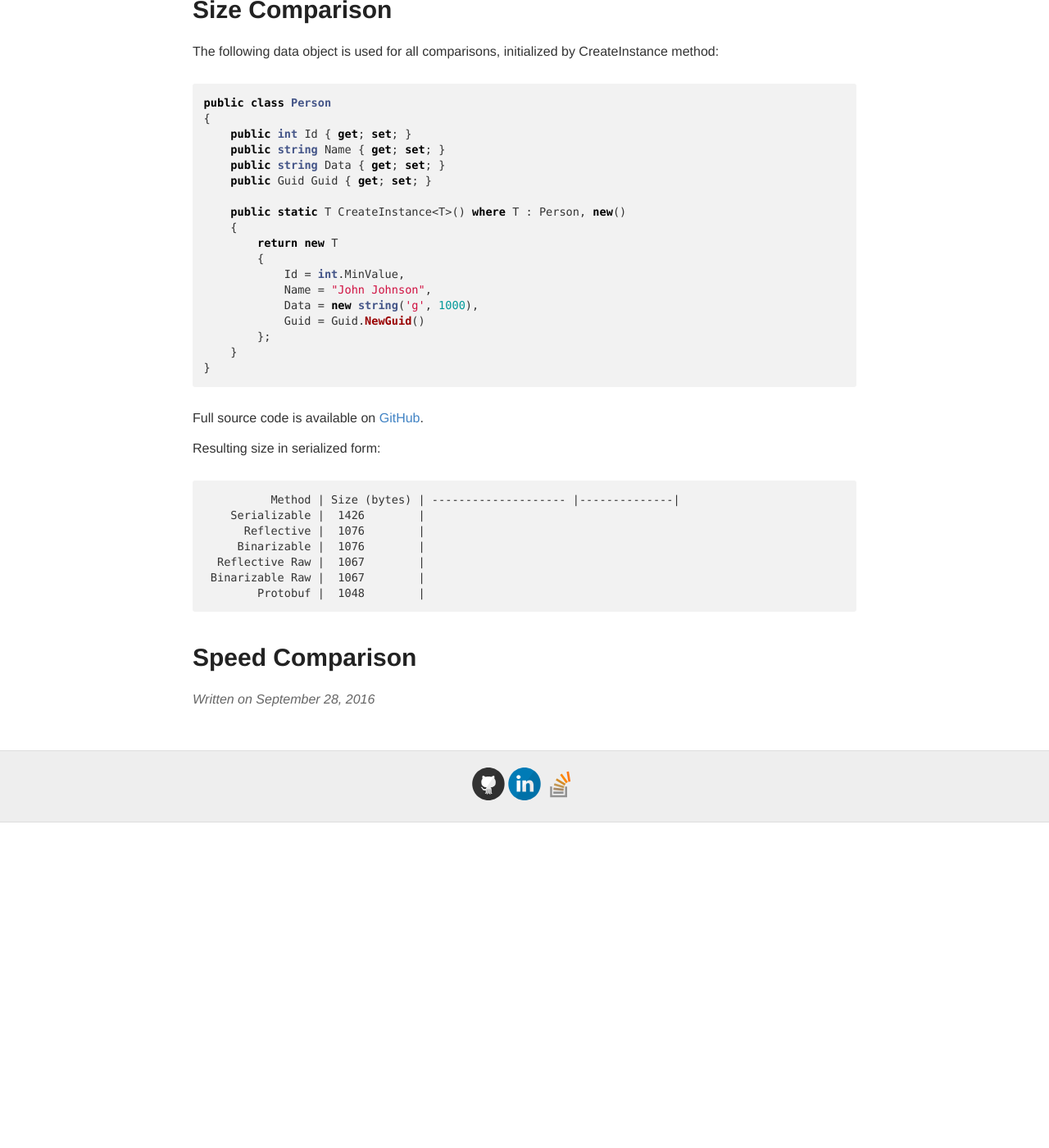
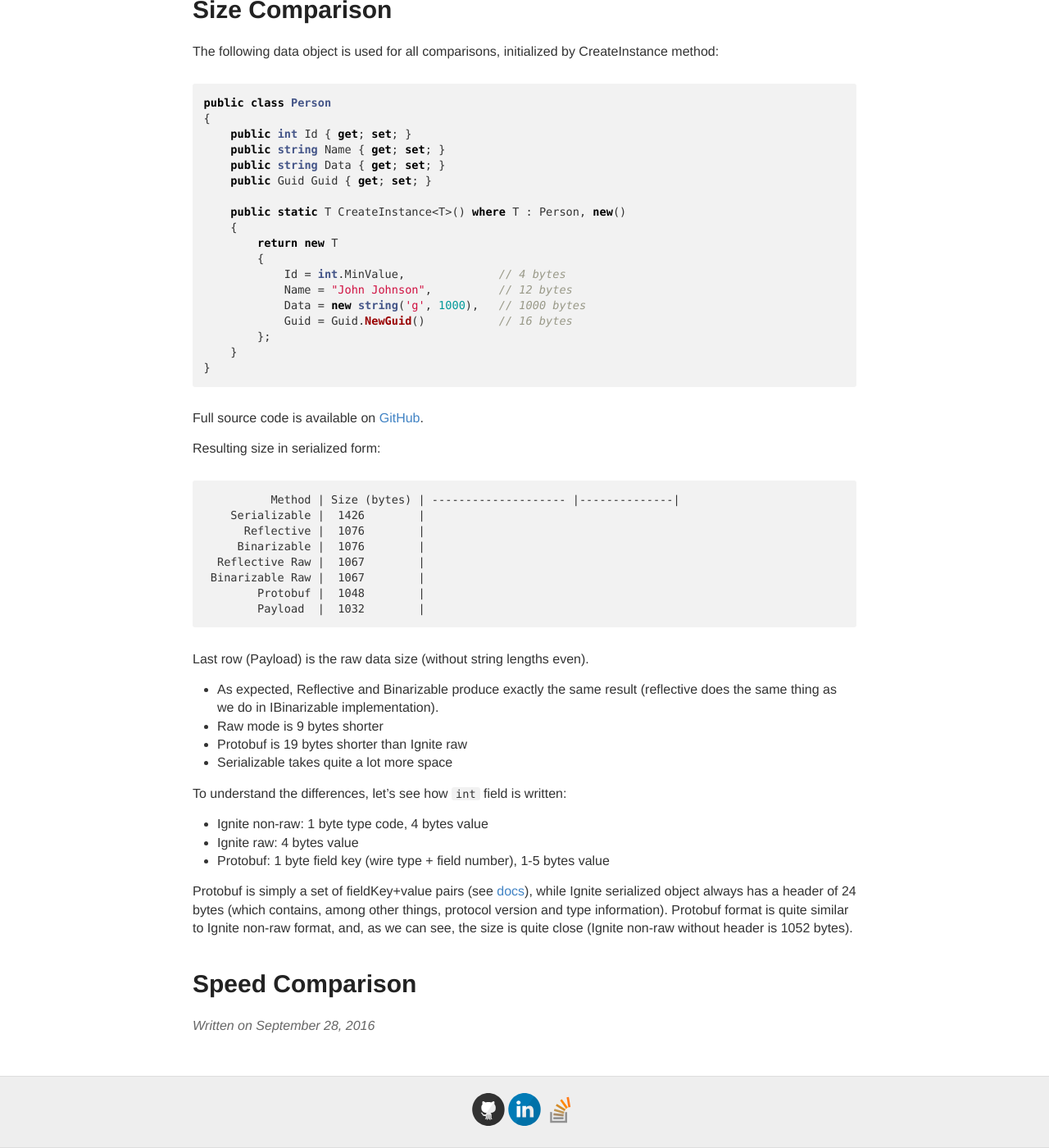
Before and after one commit to ptupitsyn/ptupitsyn.github.io, a Jekyll site: the page built from _posts/2016-09-28-Ignite-Serialization-Performance.md, in a window 1280 px wide and 1400 px high, scrolled down 963 px. Shown: the whole window at 82% size. Built offline with Jekyll 4.4.1, drawn with Linux system fonts in a browser that asks for light colours; comment, search, counter and statistics services are not loaded; before the commit the page ends 1966 px from its top, so only the background shows below that.

Commit message:
size comparison done

```diff
--- a/_posts/2016-09-28-Ignite-Serialization-Performance.md
+++ b/_posts/2016-09-28-Ignite-Serialization-Performance.md
@@ -47,10 +47,10 @@ public class Person
     {
         return new T
         {
-            Id = int.MinValue,
-            Name = "John Johnson",
-            Data = new string('g', 1000),
-            Guid = Guid.NewGuid()
+            Id = int.MinValue,              // 4 bytes
+            Name = "John Johnson",          // 12 bytes
+            Data = new string('g', 1000),   // 1000 bytes
+            Guid = Guid.NewGuid()           // 16 bytes
         };
     }
 }
@@ -68,6 +68,22 @@ Resulting size in serialized form:
       Reflective Raw |  1067        |
      Binarizable Raw |  1067        |
             Protobuf |  1048        |
+            Payload  |  1032        |
 
+Last row (Payload) is the raw data size (without string lengths even).
+
+* As expected, Reflective and Binarizable produce exactly the same result (reflective does the same thing as we do in IBinarizable implementation).
+* Raw mode is 9 bytes shorter
+* Protobuf is 19 bytes shorter than Ignite raw
+* Serializable takes quite a lot more space
+
+To understand the differences, let's see how `int` field is written:
+
+* Ignite non-raw: 1 byte type code, 4 bytes value
+* Ignite raw: 4 bytes value
+* Protobuf: 1 byte field key (wire type + field number), 1-5 bytes value
+
+Protobuf is simply a set of fieldKey+value pairs (see [docs](https://developers.google.com/protocol-buffers/docs/encoding)), while Ignite serialized object always has a header of 24 bytes (which contains, among other things, protocol version and type information).
+Protobuf format is quite similar to Ignite non-raw format, and, as we can see, the size is quite close (Ignite non-raw without header is 1052 bytes).
 
 # Speed Comparison
```
